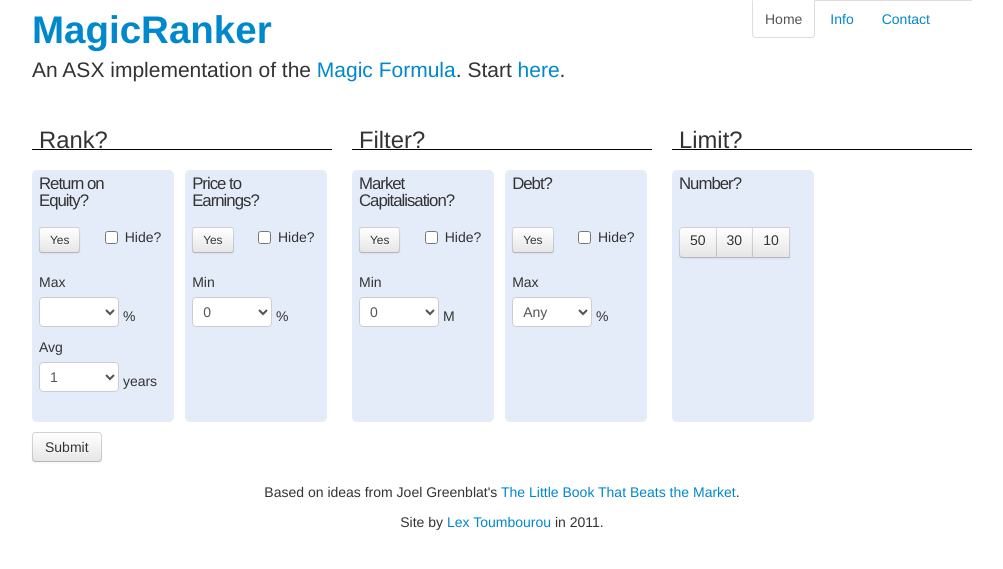
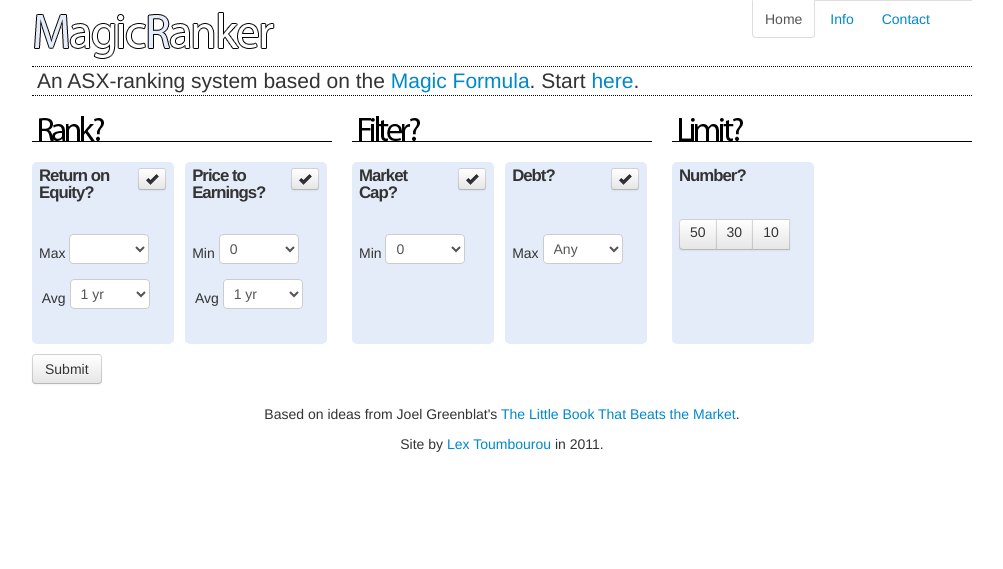
Before and after one commit to lextoumbourou/magicranker, a Django app: template magicranker/rank/templates/rank.html in a window 1280 px wide. Shown: the top 569 px of the page, without its empty margins (138-1141 px from the left). Run offline with Django 3.2, Linux system fonts and the light colour scheme; the template is opened without the code that fills it, so the values that code supplies are empty; some libraries are stand-ins or nearby versions.

Commit message:
General style improvements

```diff
--- a/magicranker/rank/templates/form-middle.html
+++ b/magicranker/rank/templates/form-middle.html
@@ -3,53 +3,46 @@
         <div class="span4">
             <div class="row-fluid">
                 <div class="span12">
-                    <h2 class="subtitle">Rank?</h2>
+                    <h2 class="subtitle" id="rank"><span></span>Rank?</h2>
                 </div>
             </div>
-
             <div class="row-fluid">
                 <div class="span6">
                     <div class="panel">
-                        <div class="row-fluid">
-                            <div class="span12">
+                        <div class="row-fluid panel-header">
+                            <div class="span9">
                                 <div class="title">Return on Equity?</div>
                             </div>
-                        </div>
-
-                        <div class="row-fluid">
-                            <div class="span6">
+                            <div class="span3">
                                 <button type="button"
-                                    class="btn {% if form.cleaned_data.rank_roe %}btn-primary active{% endif %} btn-small"
+                                    class="btn btn-mini {% if form.cleaned_data.rank_roe %}active{% endif %} btn-small"
                                         id="rank_roe_set_btn"
-                                        data-toggle="button">Yes</button>
+                                        data-toggle="button"><span class="icon icon-ok"></span></button>
                                     <input type="hidden" name="rank_roe" {% if form.cleaned_data.rank_roe %}value="1"{% endif %}>
                             </div>
-                            <div class="span6">
-                                <label class="checkbox">
-                                    <input id="roe_hidden" type="checkbox" name="roe_hidden" value="Yes" {% if form.cleaned_data.roe_hidden %}checked{% endif %}/>
-                                    Hide?
+                        </div>
+                        <div class="row-fluid extra-controls">
+                            <div class="span12">
+                                <label for="rank_row_max">Max
+                                    <select name="rank_roe_max">
+                                        <option value=""></option>
+                                        <option value="1.0" {% if form.cleaned_data.rank_roe_max|stringformat:"s" == "1.0" %}selected{% endif %}>100 %</option>
+                                        <option value="0.70" {% if form.cleaned_data.rank_roe_max|stringformat:"s" == "0.70" %}selected{% endif %}>70 %</option>
+                                        <option value="0.50" {% if form.cleaned_data.rank_roe_max|stringformat:"s" == "0.50" %}selected{% endif %}>50 %</option>
+                                        <option value="0.30" {% if form.cleaned_data.rank_roe_max|stringformat:"s" == "0.30" %}selected{% endif %}>30 %</option>
+                                    </select>
                                 </label>
                             </div>
-                        </div>
-
-                        <div class="row-fluid extra-controls">
                             <div class="span12">
-                                <label for="rank_row_max">Max</label>
-                                <select name="rank_roe_max">
-                                    <option value=""></option>
-                                    <option value="1.0" {% if form.cleaned_data.rank_roe_max|stringformat:"s" == "1.0" %}selected{% endif %}>100</option>
-                                    <option value="0.70" {% if form.cleaned_data.rank_roe_max|stringformat:"s" == "0.70" %}selected{% endif %}>70</option>
-                                    <option value="0.50" {% if form.cleaned_data.rank_roe_max|stringformat:"s" == "0.50" %}selected{% endif %}>50</option>
-                                    <option value="0.30" {% if form.cleaned_data.rank_roe_max|stringformat:"s" == "0.30" %}selected{% endif %}>30</option>
-                                </select> %<br>
-                                <label for="rank_row_avg">Avg</label>
+                                <label for="rank_row_avg">Avg
                                     <select name="rank_roe_avg">
-                                    <option value="1" {% if form.cleaned_data.rank_roe_avg|stringformat:"s" == "1" %}selected{% endif %}>1</option>
-                                    <option value="2" {% if form.cleaned_data.rank_roe_avg|stringformat:"s" == "2" %}selected{% endif %}>2</option>
-                                    <option value="3" {% if form.cleaned_data.rank_roe_avg|stringformat:"s" == "3" %}selected{% endif %}>3</option>
-                                    <option value="5" {% if form.cleaned_data.rank_roe_avg|stringformat:"s" == "5" %}selected{% endif %}>5</option>
-                                    <option value="10" {% if form.cleaned_data.rank_roe_avg|stringformat:"s" == "10" %}selected{% endif %}>10</option>
-                                </select> years<br>
+                                        <option value="1" {% if form.cleaned_data.rank_roe_avg|stringformat:"s" == "1" %}selected{% endif %}>1 yr</option>
+                                        <option value="2" {% if form.cleaned_data.rank_roe_avg|stringformat:"s" == "2" %}selected{% endif %}>2 yrs</option>
+                                        <option value="3" {% if form.cleaned_data.rank_roe_avg|stringformat:"s" == "3" %}selected{% endif %}>3 yrs</option>
+                                        <option value="5" {% if form.cleaned_data.rank_roe_avg|stringformat:"s" == "5" %}selected{% endif %}>5 yrs</option>
+                                        <option value="10" {% if form.cleaned_data.rank_roe_avg|stringformat:"s" == "10" %}selected{% endif %}>10 yrs</option>
+                                    </select>
+                                </label>
                             </div>
                         </div>
                     </div>
@@ -57,32 +50,36 @@
                 <div class="span6">
                     <div class="panel">
                         <div class="row-fluid">
-                            <div class="span12">
+                            <div class="span9">
                                 <div class="title">Price to Earnings?</div>
                             </div>
-                        </div>
-                        <div class="row-fluid">
-                            <div class="span6">
-                                <button class="btn {% if form.cleaned_data.rank_pe %}btn-primary active{% endif %} btn-small" id="rank_pe_set_btn" type="button" data-toggle="button">Yes</button>
+                            <div class="span3">
+                                <button class="btn btn-mini {% if form.cleaned_data.rank_pe %}active{% endif %} btn-small" id="rank_pe_set_btn" type="button" data-toggle="button"><span class="icon icon-ok"></span></button>
                                 <input type="hidden" name="rank_pe" {% if form.cleaned_data.rank_pe %}value="1"{% endif %}>
-                            </div>
-                            <div class="span6">
-                                <label class="checkbox">
-                                    <input id="pe_hidden" type="checkbox" name="pe_hidden" value="Yes" {% if form.cleaned_data.pe_hidden %}checked{% endif %}/>
-                                            Hide?
-                                </label>
                             </div>
                         </div>
                         <div class="row-fluid extra-controls">
                             <div class="span12">
-                                <label for="rank_pe_min">Min</label>
+                                <label for="rank_pe_min">Min
                                     <select name="rank_pe_min">
                                         <option value="0" {% if form.cleaned_data.rank_pe_min == 0 %}selected{% endif %}>0</option>
                                         <option value="2" {% if form.cleaned_data.rank_pe_min == 2 %}selected{% endif %}>2</option>
                                         <option value="3" {% if form.cleaned_data.rank_pe_min == 3 %}selected{% endif %}>3</option>
                                         <option value="5" {% if form.cleaned_data.rank_pe_min == 5 %}selected{% endif %}>5</option>
                                         <option value="10" {% if form.cleaned_data.rank_pe_min == 10 %}selected{% endif %}>10</option>
-                                </select> %<br>
+                                    </select>
+                                </label>
+                            </div>
+                            <div class="span12">
+                                <label for="rank_row_avg">Avg
+                                    <select name="rank_roe_avg">
+                                        <option value="1" {% if form.cleaned_data.rank_roe_avg|stringformat:"s" == "1" %}selected{% endif %}>1 yr</option>
+                                        <option value="2" {% if form.cleaned_data.rank_roe_avg|stringformat:"s" == "2" %}selected{% endif %}>2 yrs</option>
+                                        <option value="3" {% if form.cleaned_data.rank_roe_avg|stringformat:"s" == "3" %}selected{% endif %}>3 yrs</option>
+                                        <option value="5" {% if form.cleaned_data.rank_roe_avg|stringformat:"s" == "5" %}selected{% endif %}>5 yrs</option>
+                                        <option value="10" {% if form.cleaned_data.rank_roe_avg|stringformat:"s" == "10" %}selected{% endif %}>10 yrs</option>
+                                    </select>
+                                </label>
                             </div>
                         </div>
                     </div>
@@ -92,7 +89,7 @@
         <div class="span4">
             <div class="row-fluid">
                 <div class="span12">
-                    <h2 class="subtitle" id="filter">Filter?</h2>
+                    <h2 class="subtitle" id="filter"><span></span>Filter?</h2>
                 </div>
             </div>
 
@@ -100,33 +97,28 @@
                 <div class="span6">
                     <div class="panel">
                         <div class="row-fluid">
-                            <div class="span12">
-                                <div class="title">Market Capitalisation?</div>
+                            <div class="span9">
+                                <div class="title">Market Cap?</div>
+                            </div>
+                            <div class="span3">
+                                <button class="btn btn-mini {% if form.cleaned_data.filter_market_cap_min %}active{% endif %} btn-small"
+                                        id="filter_market_cap_set_btn"
+                                        data-toggle="button"
+                                        type="button"><span class="icon icon-ok"></span></button>
+                                    <input type="hidden" name="filter_market_cap" {% if form.cleaned_data.filter_market_cap_min %}value="1"{% endif %}>
                             </div>
                         </div>
-                        <div class="row-fluid">
-                            <div class="span6">
-                                <button class="btn {% if form.cleaned_data.filter_market_cap_min %}btn-primary active{% endif %} btn-small"
-                                        id="filter_market_cap_set_btn"
-                                        data-toggle="button"
-                                        type="button">Yes</button>
-                                    <input type="hidden" name="filter_market_cap" {% if form.cleaned_data.filter_market_cap_min %}value="1"{% endif %}>
-                            </div>
-                            <div class="span6">
-                                <label class="checkbox">
-                                    <input id="market_cap_hidden" type="checkbox" name="debt_hidden" value="Yes" {% if debt_hidden %}checked{% endif %}/>Hide?
-                                </label>
-                            </div>
-                        </div>
+
                         <div class="row-fluid extra-controls">
                             <div class="span12">
-                                <label for="filter_market_cap_min">Min</label>
+                                <label for="filter_market_cap_min">Min
                                     <select name="filter_market_cap_min">
                                         <option value="0" {% if form.filter_market_cap_min.value|stringformat:"s" == "0" %}selected{% endif %}>0</option>
-                                        <option value="250000000" {% if form.filter_market_cap_min.value|stringformat:"s" == "250000000" %}selected{% endif %}>250</option>M
-                                        <option value="500000000"  {% if form.filter_market_cap_min.value|stringformat:"s" == "500000000" %}selected{% endif %}>500</option>
-                                        <option value="1000000000" {% if form.filter_market_cap_min.value|stringformat:"s" == "1000000000" %}selected{% endif %}>1000</option>
-                                    </select> M
+                                        <option value="250000000" {% if form.filter_market_cap_min.value|stringformat:"s" == "250000000" %}selected{% endif %}>250 M</option>
+                                        <option value="500000000"  {% if form.filter_market_cap_min.value|stringformat:"s" == "500000000" %}selected{% endif %}>500 M</option>
+                                        <option value="1000000000" {% if form.filter_market_cap_min.value|stringformat:"s" == "1000000000" %}selected{% endif %}>1000 M</option>
+                                    </select>
+                                </label>
                             </div>
                         </div>
                     </div>
@@ -134,30 +126,24 @@
                 <div class="span6">
                     <div class="panel">
                         <div class="row-fluid">
-                                    <div class="span12">
+                            <div class="span9">
                                 <div class="title">Debt?</div>
                             </div>
-                            </div>
-                            <div class="row-fluid">
-                                <div class="span6">
-                                    <button class="btn {% if form.cleaned_data.filter_debt_per %}btn-primary active{% endif %} btn-small" id="filter_debt_set_btn" data-toggle="button" type="button">Yes</button>
-                                </div>
-                                <div class="span6">
-                                    <label class="checkbox">
-                                        <input id="debt_hidden" type="checkbox" name="debt_hidden" value="Yes" {% if debt_hidden %}checked{% endif %}/>Hide?
-                                    </label>
+                            <div class="span3">
+                                <button class="btn btn-mini {% if form.cleaned_data.filter_debt_per %}active{% endif %} btn-small" id="filter_debt_set_btn" data-toggle="button" type="button"><span class="icon icon-ok"></span></button>
                             </div>
                         </div>
                     <div class="row-fluid extra-controls">
                         <div class="span12">
-                                    <label for="">Max</label>
+                            <label for="">Max
                                  <select name="filter_debt_max">
                                      <option value="">Any</option>
-                                       <option value="75">75</option>
-                                       <option value="50">50</option>
-                                       <option value="25">25</option>
-                                       <option value="10">25</option>
-                                   </select> %
+                                     <option value="75">75 %</option>
+                                     <option value="50">50 %</option>
+                                     <option value="25">25 %</option>
+                                     <option value="10">25 %</option>
+                                </select>
+                            </label>
                         </div>
                     </div>
                 </div>
@@ -181,9 +167,9 @@
                         <div class="row-fluid">
                             <div class="span12">
                                 <div class="btn-group" data-toggle="buttons-radio">
-                                        <button type="button" class="btn btn-small limit_btn {% if form.cleaned_data.limit == "50" %}btn-primary{% endif %}" type="radio" name="limit" value="50" {% if form.cleaned_data.limit == "50" %}checked{% endif %}/><label for="limit_50">50</label></button>
-                                        <button type="button" class="btn btn-small limit_btn {% if form.cleaned_data.limit == "30" %}btn-primary{% endif %}" type="radio" name="limit" value="30" {% if form.cleaned_data.limit == "30" %}checked{% endif %}/><label for="limit_50">30</label></button>
-                                        <button type="button" class="btn btn-small limit_btn {% if form.cleaned_data.limit == "10" %}btn-primary{% endif %}" type="radio" name="limit" value="10" {% if form.cleaned_data.limit == "10" %}checked{% endif %} /><label for="limit_50">10</label></button>
+                                    <button type="button" class="btn btn-small limit_btn {% if form.cleaned_data.limit == "50" %}{% endif %}" type="radio" name="limit" value="50" {% if form.cleaned_data.limit == "50" %}checked{% endif %}/><label for="limit_50">50</label></button>
+                                    <button type="button" class="btn btn-small limit_btn {% if form.cleaned_data.limit == "30" %}{% endif %}" type="radio" name="limit" value="30" {% if form.cleaned_data.limit == "30" %}checked{% endif %}/><label for="limit_50">30</label></button>
+                                    <button type="button" class="btn btn-small limit_btn {% if form.cleaned_data.limit == "10" %}{% endif %}" type="radio" name="limit" value="10" {% if form.cleaned_data.limit == "10" %}checked{% endif %} /><label for="limit_50">10</label></button>
                                     <input type="hidden" name="limit" value="50">
                                 </div>
                             </div>
--- a/magicranker/templates/base.html
+++ b/magicranker/templates/base.html
@@ -12,8 +12,8 @@
     <body>
         <div class="container">
             <div class="row-fluid">
-                <div class="span9">
-                    <h1><a href="/">MagicRanker</a></h1>
+                <div id="header" class="span9">
+                    <h1 ><span></span><a href="/">MagicRanker</a></h1>
                 </div>
                 <div class="span3">
                     <div class="tabbable tabs-below">
@@ -25,11 +25,10 @@
                     </div>
                 </div>
             </div>
-
             <div class="row-fluid">
                 <div class="span12">
                     <div id="slogan">
-                        An ASX implementation of the <a href="http://www.magicformulainvesting.com/welcome.html">Magic Formula</a>. Start <a href="/info">here</a>.
+                        An ASX-ranking system based on the <a href="http://www.magicformulainvesting.com/welcome.html">Magic Formula</a>. Start <a href="/info">here</a>.
                     </div>
                 </div>
             </div>
--- a/magicranker/templates/main.js
+++ b/magicranker/templates/main.js
@@ -1,14 +1,6 @@
 function click_option(field_name)
 {
     $("#" + field_name + "_set_btn").on('click', '', function() {
-        if ($(this).hasClass('btn-primary'))
-        {
-            $(this).removeClass('btn-primary');
-        }
-        else
-        {
-            $(this).addClass('btn-primary');
-        }
         var rank_input = $("input[name='" + field_name + "']");
         if (rank_input.val() == "1")
         {
@@ -24,8 +16,6 @@ function click_option(field_name)
 function limit_click()
 {
     $(".limit_btn").on('click', '', function() {
-        $(".limit_btn").removeClass('btn-primary');
-        $(this).addClass('btn-primary');
         var rank_input = $("input[name='limit']").val($(this).attr('value'));
     });
 }
--- a/magicranker/templates/static/css/style.css
+++ b/magicranker/templates/static/css/style.css
@@ -25,9 +25,8 @@ a:hover {
 }
 
 #header h1 {
-    font-size: 3em;
+    font-size: 2em;
     margin-bottom: 5px;
-    padding-left: 20px;
     width: 245px; height: 51px;
     position: relative;
 }
@@ -38,6 +37,7 @@ a:hover {
     position: absolute;
     background: url("/static/images/Title.gif");
     background-repeat: no-repeat;
+    padding-left: 10px;
 }
 
 #header h1 a {
@@ -50,18 +50,38 @@ a:hover {
 
 h2.subtitle {
     border-bottom: 1px solid #000;
-    font-size: 1.7em;
+    position: relative;
+    font-size: 16px;
     padding-left: 7px;
-    height:29px;
-    font-weight: normal;
+    height:25px;
 }
 
 h2.subtitle span {
+    position: absolute;
+    width: 100%;
+    height: 100%;
+}
+
+h2.subtitle#filter span {
+    background: url("/static/images/Filter.gif");
+    background-repeat: no-repeat;
+}
+
+h2.subtitle#rank span {
+    background: url("/static/images/Rank.gif");
+    background-repeat: no-repeat;
+}
+h2.subtitle#limit span {
+    background: url("/static/images/Limit.gif");
+    background-repeat: no-repeat;
 }
 
 #slogan {
+    border-top: 1px dotted #000;
+    border-bottom: 1px dotted #000;
     font-size: 1.5em;
-    margin-bottom: 30px;
+    padding: 4px 5px;
+    margin-bottom: 10px;
 }
 
 #main-menu {
@@ -116,11 +136,14 @@ select {
 .panel {
     background: #e5ecf9;
     padding: 6px 6px 6px 7px;
-    height: 240px;
+    height: 170px;
     margin-top: 10px;
     margin-right: 5px;
     position: relative;
     border-radius: 5px;
+}
+
+.panel-header {
 }
 
 .panel .title {
@@ -130,6 +153,7 @@ select {
     line-height: 1;
     margin-bottom: 1em;
     min-height: 34px;
+    font-weight: bold;
 }
 
 .panel .hidden {
```
Lines whose indentation alone changed are shown as unchanged.
